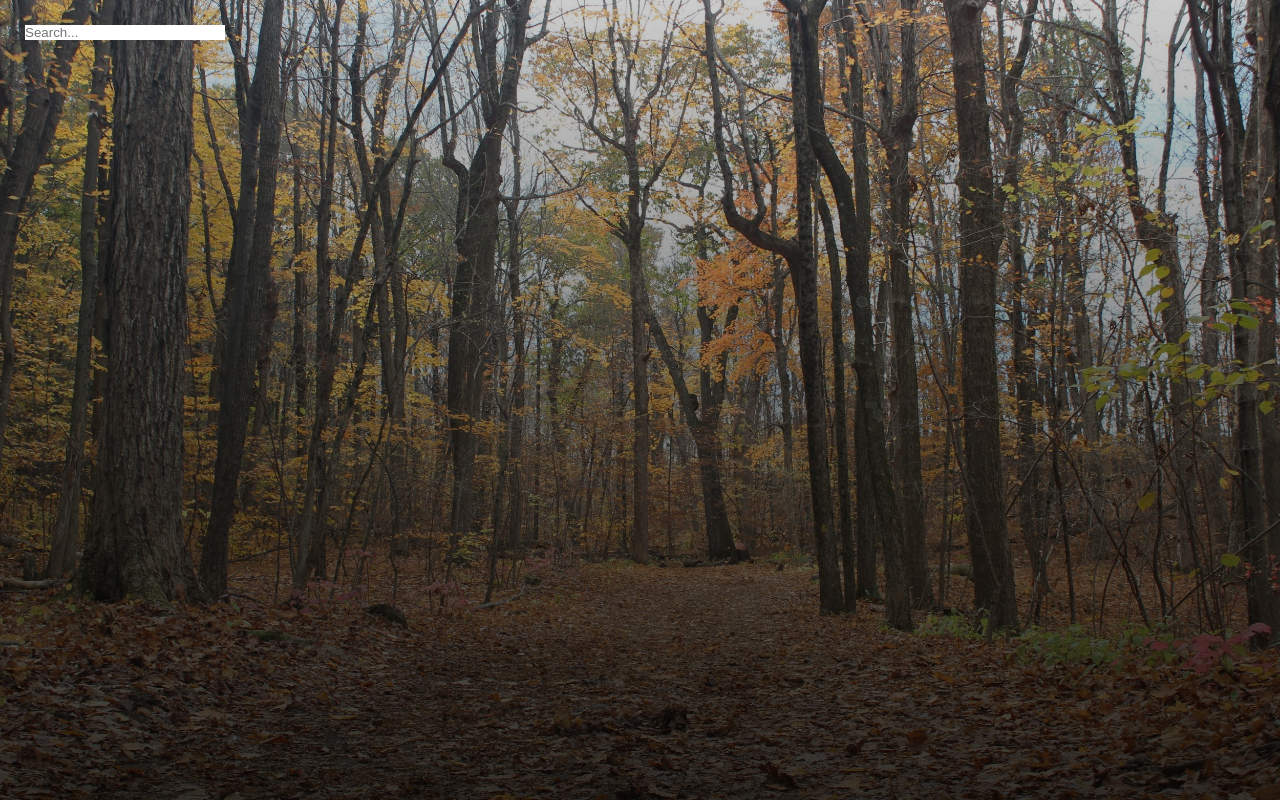
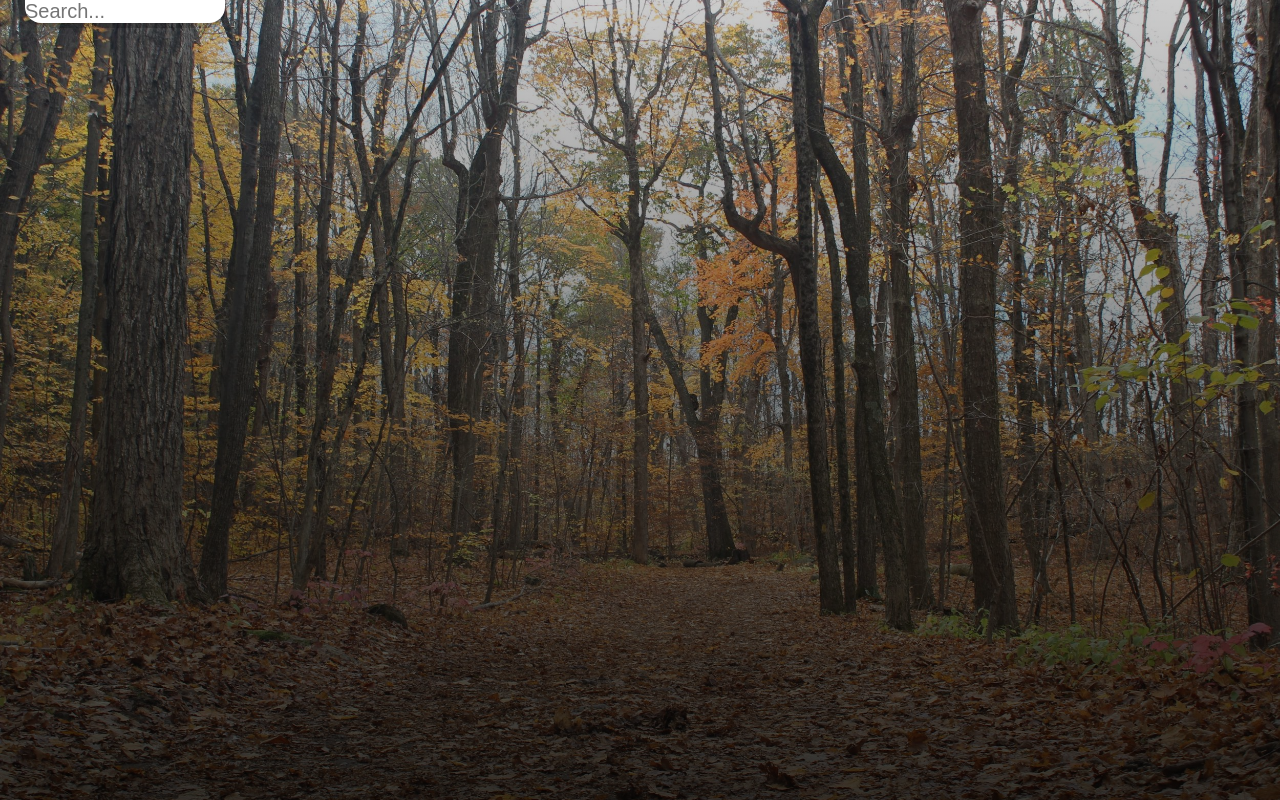
Before and after one commit to mebsport/weatherapp, a React (Create React App) app: page / in a window 1280 px wide. Built offline with nearby package versions, Linux system fonts and the light colour scheme.

Commit message:
Style: search bar

```diff
--- a/src/index.css
+++ b/src/index.css
@@ -39,6 +39,19 @@
   outline: none;
 
   background-color: rgba(255, 255, 255);
+  border-radius: 0px 0px 16px 16px;
+  margin-top: -25px;
+
+  box-shadow: 0px 5px rgba(0, 0, 0, 0.2);
+
+  color: #313131;
+  font-size: 20px;
+
+  transition: 0.4s ease;
+}
+
+.search-box .search-bar:focus {
+  background-color: rgba(255, 255, 255, 0.75);
 }
 
 .app.cold {
```
